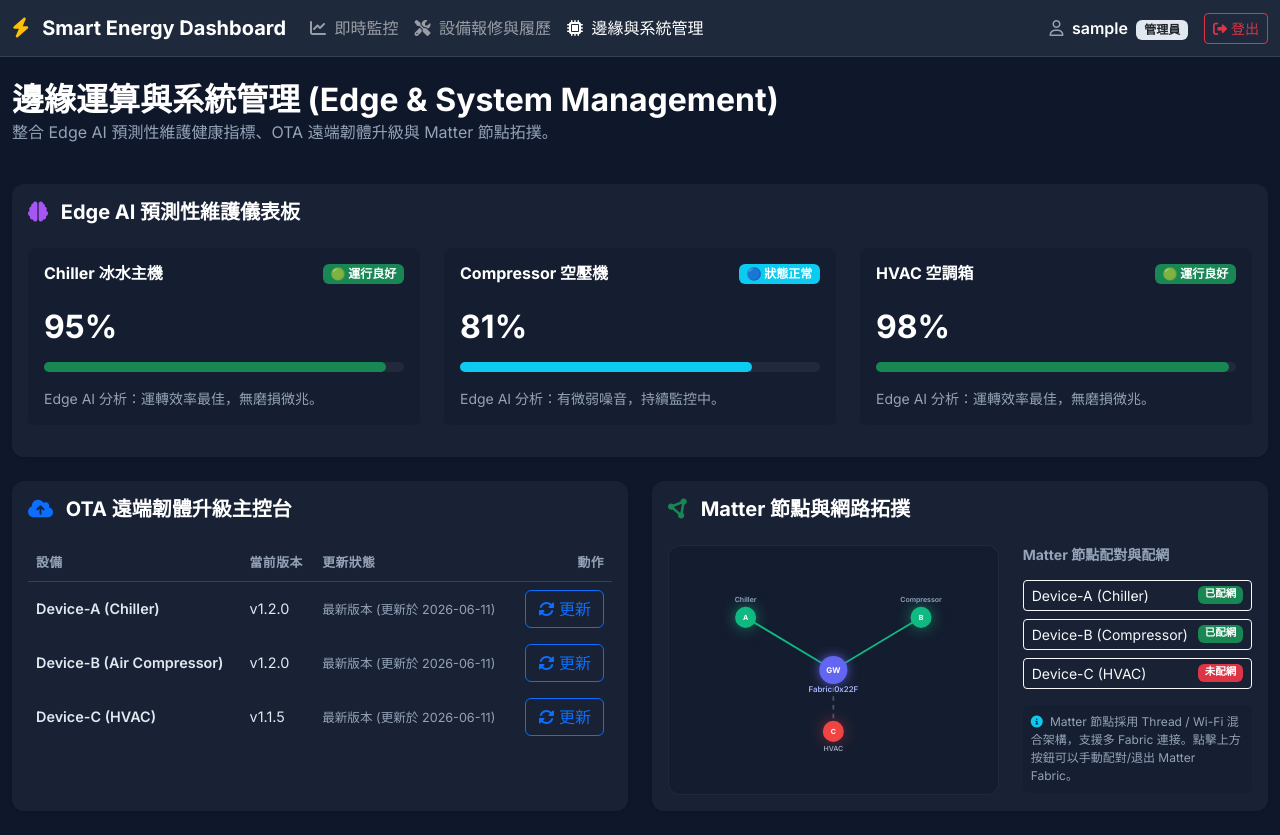
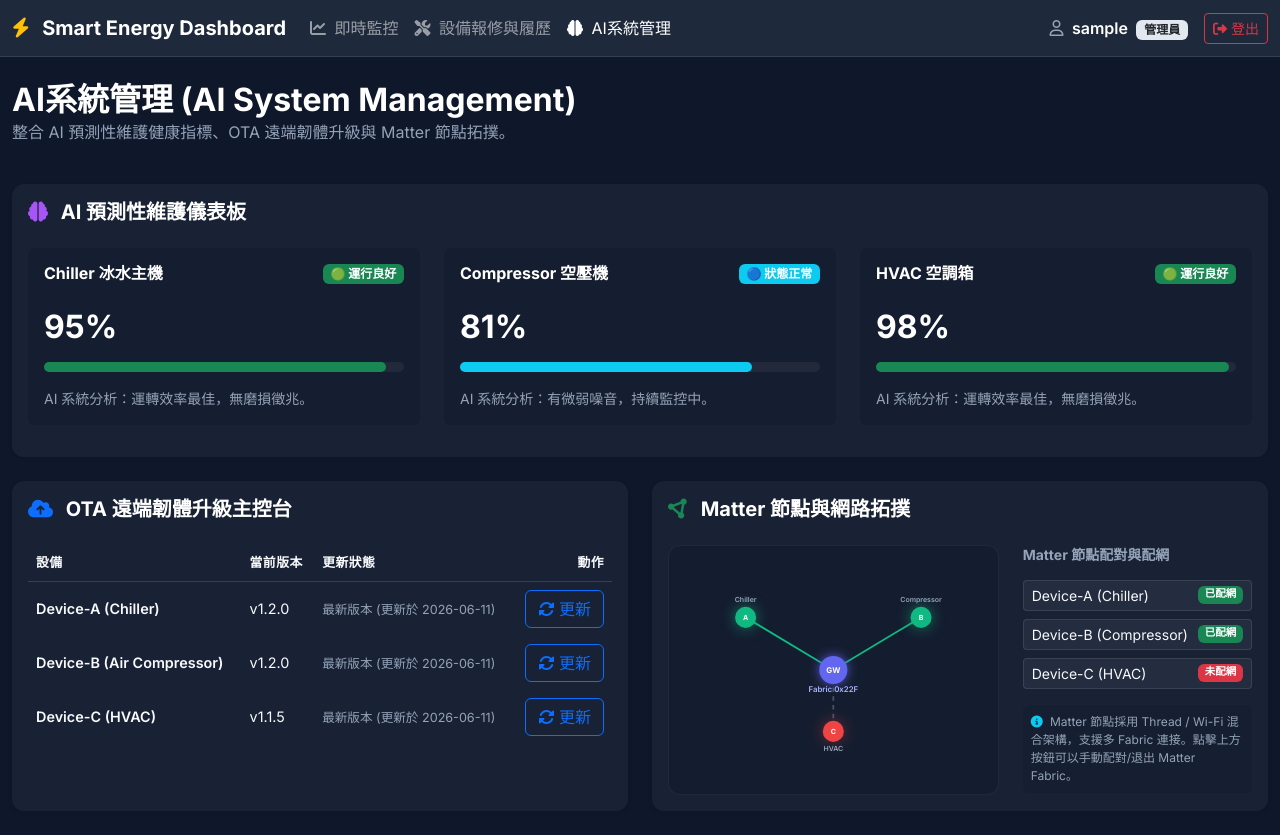
Before and after one commit to tim868010-lab/IoT-001, a Flask app: page /system in a window 1280 px wide. Run offline with Flask 3, Linux system fonts and the light colour scheme; the visitor is signed in with stand-in values (Sample User, id 1); data comes from the database, SQL or seed files in the repository.

Commit message:
Rename Edge AI to AI System and fix contrast/text colors in dashboards

```diff
--- a/app.py
+++ b/app.py
@@ -272,30 +272,32 @@ def add_data():
     )
 
     # --- Edge AI 健康度衰減與自動故障報警邏輯 ---
-    threshold = DEVICE_THRESHOLDS.get(device_name, 999.0)
-    if power_consumption > threshold:
-        # 衰減健康度 1-3%
-        decay = random.randint(1, 3)
-        cursor.execute('SELECT health_score FROM device_status WHERE device_name = ?', (device_name,))
-        row = cursor.fetchone()
-        if row:
-            current_health = row[0]
+    cursor.execute('SELECT health_score FROM device_status WHERE device_name = ?', (device_name,))
+    row = cursor.fetchone()
+    if row:
+        current_health = row[0]
+        new_health = current_health
+
+        threshold = DEVICE_THRESHOLDS.get(device_name, 999.0)
+        if power_consumption > threshold:
+            # 衰減健康度 1-3%
+            decay = random.randint(1, 3)
             new_health = max(0, current_health - decay)
             cursor.execute('UPDATE device_status SET health_score = ? WHERE device_name = ?', (new_health, device_name))
 
-            # 如果健康度低於 80%，且該設備目前沒有未結案的 Edge AI 報修單，則自動派單
-            if new_health < 80:
+        # 只要健康度低於 80%，且該設備目前沒有未結案的 AI 系統報修單，就自動派單
+        if new_health < 80:
+            cursor.execute(
+                "SELECT COUNT(*) FROM repair_tickets WHERE device_name = ? AND status != '已結案' AND reported_by = 'Edge_AI_System'",
+                (device_name,)
+            )
+            if cursor.fetchone()[0] == 0:
+                now_str = datetime.datetime.now().strftime('%Y-%m-%d %H:%M:%S')
+                desc = f"⚠️ [AI 系統預測預警] 設備能耗持續超標，健康度已降至 {new_health}%，檢測到潛在內部部件磨損，請儘速進行排程維護。"
                 cursor.execute(
-                    "SELECT COUNT(*) FROM repair_tickets WHERE device_name = ? AND status != '已結案' AND reported_by = 'Edge_AI_System'",
-                    (device_name,)
+                    'INSERT INTO repair_tickets (device_name, description, reported_by, status, created_at) VALUES (?, ?, ?, ?, ?)',
+                    (device_name, desc, 'Edge_AI_System', '待處理', now_str)
                 )
-                if cursor.fetchone()[0] == 0:
-                    now_str = datetime.datetime.now().strftime('%Y-%m-%d %H:%M:%S')
-                    desc = f"⚠️ [Edge AI 預測預警] 設備能耗持續超標，健康度已降至 {new_health}%，檢測到潛在內部部件磨損，請儘速進行排程維護。"
-                    cursor.execute(
-                        'INSERT INTO repair_tickets (device_name, description, reported_by, status, created_at) VALUES (?, ?, ?, ?, ?)',
-                        (device_name, desc, 'Edge_AI_System', '待處理', now_str)
-                    )
 
     conn.commit()
     conn.close()
--- a/static/css/style.css
+++ b/static/css/style.css
@@ -80,3 +80,24 @@ body {
 .text-muted {
     color: #94a3b8 !important;
 }
+
+/* Table Dark Text Color Force */
+.table-dark td, .table-dark th {
+    color: #f8fafc !important;
+}
+.table-dark .text-muted {
+    color: #94a3b8 !important;
+}
+
+/* Matter Pairing Custom Button */
+.btn-matter-custom {
+    background: rgba(255, 255, 255, 0.05) !important;
+    border: 1px solid rgba(255, 255, 255, 0.1) !important;
+    color: #f8fafc !important;
+    transition: all 0.3s ease;
+}
+.btn-matter-custom:hover {
+    background: rgba(255, 255, 255, 0.1) !important;
+    border-color: rgba(255, 255, 255, 0.2) !important;
+    color: #ffffff !important;
+}
--- a/static/js/system.js
+++ b/static/js/system.js
@@ -40,12 +40,12 @@ document.addEventListener('DOMContentLoaded', function() {
                         barEl.classList.add('bg-success');
                         badgeEl.className = 'badge bg-success';
                         badgeEl.textContent = '🟢 運行良好';
-                        descEl.textContent = 'Edge AI 分析：運轉效率最佳，無磨損微兆。';
+                        descEl.textContent = 'AI 系統分析：運轉效率最佳，無磨損徵兆。';
                     } else if (score >= 80) {
                         barEl.classList.add('bg-info');
                         badgeEl.className = 'badge bg-info';
                         badgeEl.textContent = '🔵 狀態正常';
-                        descEl.textContent = 'Edge AI 分析：有微弱噪音，持續監控中。';
+                        descEl.textContent = 'AI 系統分析：有微弱噪音，持續監控中。';
                     } else {
                         barEl.classList.add('bg-danger');
                         badgeEl.className = 'badge bg-danger';
--- a/templates/index.html
+++ b/templates/index.html
@@ -34,7 +34,7 @@
                         <a class="nav-link" href="/repair"><i class="fa-solid fa-tools me-1"></i> 設備報修與履歷</a>
                     </li>
                     <li class="nav-item">
-                        <a class="nav-link" href="/system"><i class="fa-solid fa-microchip me-1"></i> 邊緣與系統管理</a>
+                        <a class="nav-link" href="/system"><i class="fa-solid fa-brain me-1"></i> AI系統管理</a>
                     </li>
                 </ul>
 
@@ -58,7 +58,7 @@
             <div class="d-flex align-items-center justify-content-between">
                 <div>
                     <i class="fa-solid fa-brain me-2 fa-bounce"></i>
-                    <strong>[Edge AI 預估警報]</strong> 檢測到設備健康度低於安全閾值（80%）！系統已自動建立派單維護。
+                    <strong>[AI 系統預估警報]</strong> 檢測到設備健康度低於安全閾值（80%）！系統已自動建立派單維護。
                 </div>
                 <a href="/system" class="btn btn-sm btn-danger text-white fw-semibold">查看 AI 診斷</a>
             </div>
@@ -92,7 +92,7 @@
                 <!-- Edge AI Health Card -->
                 <div class="card shadow-sm border-0 glass-card mb-4">
                     <div class="card-body">
-                        <h5 class="card-title fw-bold mb-3 text-white"><i class="fa-solid fa-brain text-purple me-2" style="color: #a855f7;"></i> Edge AI 設備健康度</h5>
+                        <h5 class="card-title fw-bold mb-3 text-white"><i class="fa-solid fa-brain text-purple me-2" style="color: #a855f7;"></i> AI 設備健康度</h5>
 
                         <div class="mb-3">
                             <div class="d-flex justify-content-between align-items-center mb-1">
--- a/templates/repair.html
+++ b/templates/repair.html
@@ -52,7 +52,7 @@
                         <a class="nav-link active" href="/repair"><i class="fa-solid fa-tools me-1"></i> 設備報修與履歷</a>
                     </li>
                     <li class="nav-item">
-                        <a class="nav-link" href="/system"><i class="fa-solid fa-microchip me-1"></i> 邊緣與系統管理</a>
+                        <a class="nav-link" href="/system"><i class="fa-solid fa-brain me-1"></i> AI系統管理</a>
                     </li>
                 </ul>
 
--- a/templates/system.html
+++ b/templates/system.html
@@ -3,7 +3,7 @@
 <head>
     <meta charset="UTF-8">
     <meta name="viewport" content="width=device-width, initial-scale=1.0">
-    <title>Smart Energy System - Edge & System Management</title>
+    <title>Smart Energy System - AI System Management</title>
     <!-- Bootstrap 5 CSS -->
     <link href="https://cdn.jsdelivr.net/npm/bootstrap@5.3.0/dist/css/bootstrap.min.css" rel="stylesheet">
     <!-- Custom CSS -->
@@ -72,7 +72,7 @@
                         <a class="nav-link" href="/repair"><i class="fa-solid fa-tools me-1"></i> 設備報修與履歷</a>
                     </li>
                     <li class="nav-item">
-                        <a class="nav-link active" href="/system"><i class="fa-solid fa-microchip me-1"></i> 邊緣與系統管理</a>
+                        <a class="nav-link active" href="/system"><i class="fa-solid fa-brain me-1"></i> AI系統管理</a>
                     </li>
                 </ul>
 
@@ -92,8 +92,8 @@
     <div class="container-fluid mt-4">
         <div class="row mb-4">
             <div class="col-12">
-                <h2 class="fw-bold mb-0 text-white">邊緣運算與系統管理 (Edge & System Management)</h2>
-                <p class="text-muted">整合 Edge AI 預測性維護健康指標、OTA 遠端韌體升級與 Matter 節點拓撲。</p>
+                <h2 class="fw-bold mb-0 text-white">AI系統管理 (AI System Management)</h2>
+                <p class="text-muted">整合 AI 預測性維護健康指標、OTA 遠端韌體升級與 Matter 節點拓撲。</p>
             </div>
         </div>
 
@@ -103,7 +103,7 @@
                 <div class="card shadow-sm border-0 glass-card">
                     <div class="card-body">
                         <h5 class="card-title fw-bold mb-4 text-white">
-                            <i class="fa-solid fa-brain text-purple me-2" style="color: #a855f7;"></i> Edge AI 預測性維護儀表板
+                            <i class="fa-solid fa-brain text-purple me-2" style="color: #a855f7;"></i> AI 預測性維護儀表板
                         </h5>
 
                         <div class="row" id="ai-health-cards">
@@ -272,15 +272,15 @@
                             <div class="col-md-5">
                                 <h6 class="fw-bold text-muted small mb-3">Matter 節點配對與配網</h6>
                                 <div class="d-grid gap-2">
-                                    <button class="btn btn-sm btn-outline-light d-flex justify-content-between align-items-center btn-matter" data-device="Device-A (Chiller)" id="btn-matter-chiller">
+                                    <button class="btn btn-sm btn-matter-custom d-flex justify-content-between align-items-center btn-matter" data-device="Device-A (Chiller)" id="btn-matter-chiller">
                                         <span>Device-A (Chiller)</span>
                                         <span class="badge bg-secondary" id="badge-matter-chiller">Loading...</span>
                                     </button>
-                                    <button class="btn btn-sm btn-outline-light d-flex justify-content-between align-items-center btn-matter" data-device="Device-B (Air Compressor)" id="btn-matter-compressor">
+                                    <button class="btn btn-sm btn-matter-custom d-flex justify-content-between align-items-center btn-matter" data-device="Device-B (Air Compressor)" id="btn-matter-compressor">
                                         <span>Device-B (Compressor)</span>
                                         <span class="badge bg-secondary" id="badge-matter-compressor">Loading...</span>
                                     </button>
-                                    <button class="btn btn-sm btn-outline-light d-flex justify-content-between align-items-center btn-matter" data-device="Device-C (HVAC)" id="btn-matter-hvac">
+                                    <button class="btn btn-sm btn-matter-custom d-flex justify-content-between align-items-center btn-matter" data-device="Device-C (HVAC)" id="btn-matter-hvac">
                                         <span>Device-C (HVAC)</span>
                                         <span class="badge bg-secondary" id="badge-matter-hvac">Loading...</span>
                                     </button>
```
